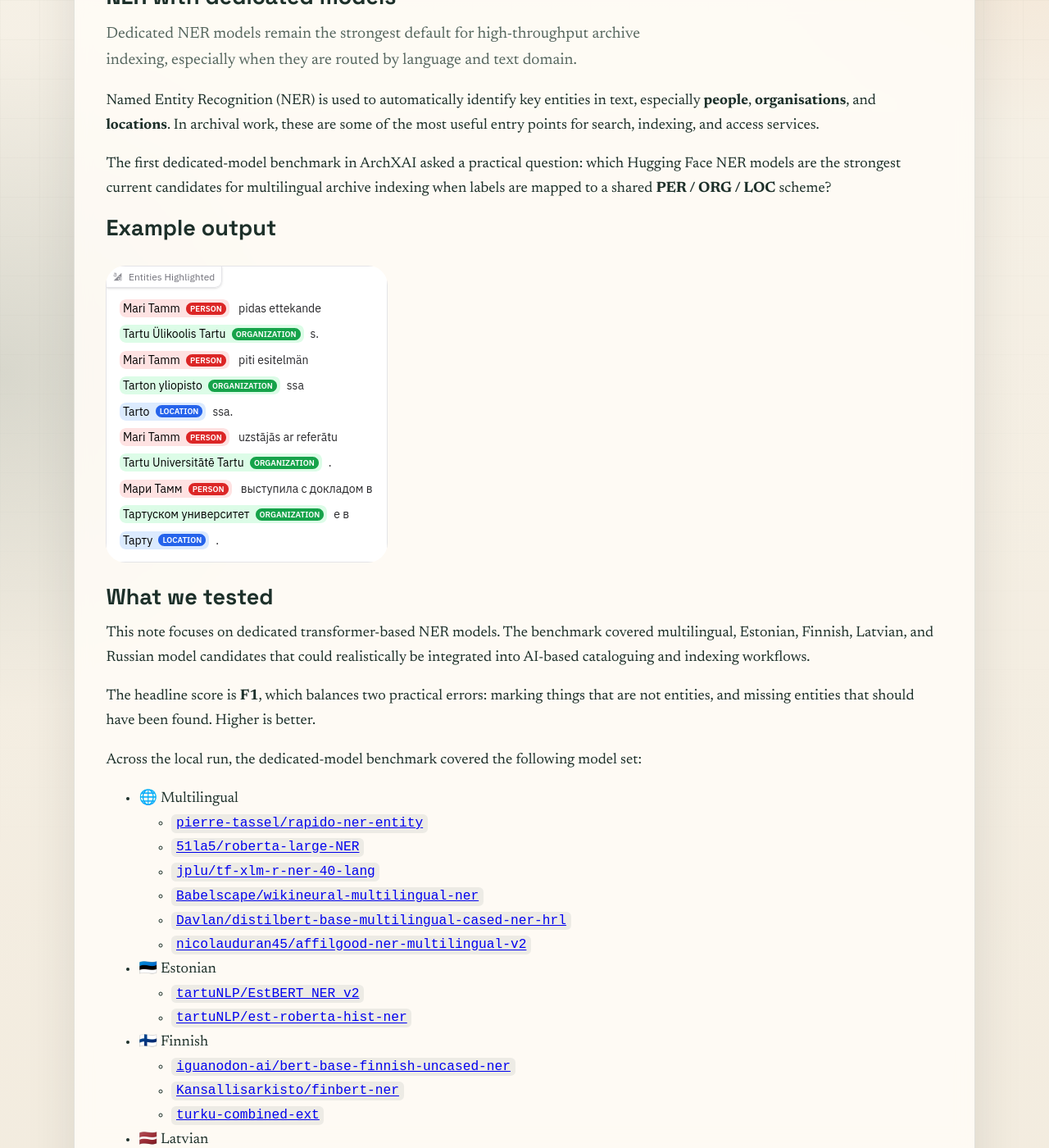
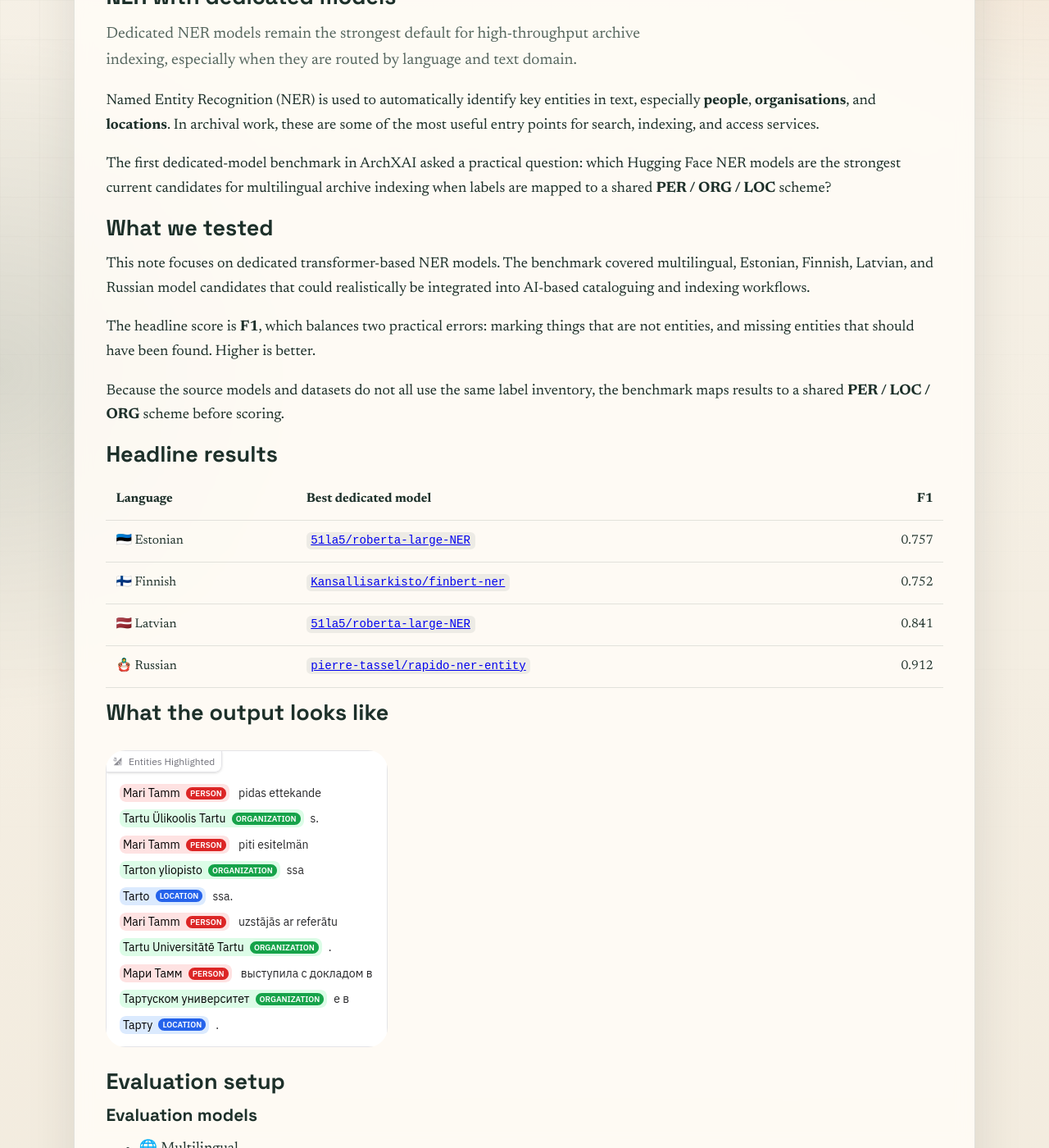
Before and after one commit to archxai/archxai.github.io, a Jekyll site: the page built from _posts/2026-04-09-ner-dedicated-models-preliminary-evaluation.md, in a window 1280 px wide and 1400 px high, scrolled down 282 px. Shown: the whole window at 82% size. Built offline with Jekyll 4.4.1, drawn with Linux system fonts in a browser that asks for light colours; some of the changed text lies outside the part shown.

Commit message:
Refine NER post structure

```diff
--- a/_posts/2026-04-09-ner-dedicated-models-preliminary-evaluation.md
+++ b/_posts/2026-04-09-ner-dedicated-models-preliminary-evaluation.md
@@ -16,19 +16,32 @@ Named Entity Recognition (NER) is used to automatically identify key entities in
 
 The first dedicated-model benchmark in ArchXAI asked a practical question: which Hugging Face NER models are the strongest current candidates for multilingual archive indexing when labels are mapped to a shared **PER / ORG / LOC** scheme?
 
-## Example output
-
-<div class="media-frame">
-  <img class="content-illustration" src="{{ '/assets/images/posts/ner-model-example.png' | relative_url }}" alt="Example of named entity recognition output highlighting people, organisations, and locations across several languages">
-</div>
-
 ## What we tested
 
 This note focuses on dedicated transformer-based NER models. The benchmark covered multilingual, Estonian, Finnish, Latvian, and Russian model candidates that could realistically be integrated into AI-based cataloguing and indexing workflows.
 
 The headline score is **F1**, which balances two practical errors: marking things that are not entities, and missing entities that should have been found. Higher is better.
 
-Across the local run, the dedicated-model benchmark covered the following model set:
+Because the source models and datasets do not all use the same label inventory, the benchmark maps results to a shared **PER / LOC / ORG** scheme before scoring.
+
+## Headline results
+
+| Language | Best dedicated model | F1 |
+|---|---|---:|
+| 🇪🇪 Estonian | [`51la5/roberta-large-NER`](https://huggingface.co/51la5/roberta-large-NER) | 0.757 |
+| 🇫🇮 Finnish | [`Kansallisarkisto/finbert-ner`](https://huggingface.co/Kansallisarkisto/finbert-ner) | 0.752 |
+| 🇱🇻 Latvian | [`51la5/roberta-large-NER`](https://huggingface.co/51la5/roberta-large-NER) | 0.841 |
+| 🪆 Russian | [`pierre-tassel/rapido-ner-entity`](https://huggingface.co/pierre-tassel/rapido-ner-entity) | 0.912 |
+
+## What the output looks like
+
+<div class="media-frame">
+  <img class="content-illustration" src="{{ '/assets/images/posts/ner-model-example.png' | relative_url }}" alt="Example of named entity recognition output highlighting people, organisations, and locations across several languages">
+</div>
+
+## Evaluation setup
+
+### Evaluation models
 
 - 🌐 Multilingual
   - [`pierre-tassel/rapido-ner-entity`](https://huggingface.co/pierre-tassel/rapido-ner-entity)
@@ -75,15 +84,6 @@ Because the source models and datasets do not all use the same label inventory,
   - [`ru_modern.conll`](https://bsnlp.cs.helsinki.fi/bsnlp-2019/shared_task.html) (47 187)
   - [`ru_oldish.conll`](https://github.com/razmecheno/main) (18 838)
 
-## Best dedicated-model results by language
-
-| Language | Best dedicated model | F1 |
-|---|---|---:|
-| 🇪🇪 Estonian | [`51la5/roberta-large-NER`](https://huggingface.co/51la5/roberta-large-NER) | 0.757 |
-| 🇫🇮 Finnish | [`Kansallisarkisto/finbert-ner`](https://huggingface.co/Kansallisarkisto/finbert-ner) | 0.752 |
-| 🇱🇻 Latvian | [`51la5/roberta-large-NER`](https://huggingface.co/51la5/roberta-large-NER) | 0.841 |
-| 🪆 Russian | [`pierre-tassel/rapido-ner-entity`](https://huggingface.co/pierre-tassel/rapido-ner-entity) | 0.912 |
-
 ## Early interpretation
 
 The main engineering conclusion is still straightforward: dedicated NER models are the default choice for large-scale indexing. They are fast enough for bulk processing, and the best-performing model can be selected by language and collection type.
```
Also changed, not shown: other parts of _posts/2026-04-09-ner-dedicated-models-preliminary-evaluation.md (+0 -4 lines).
